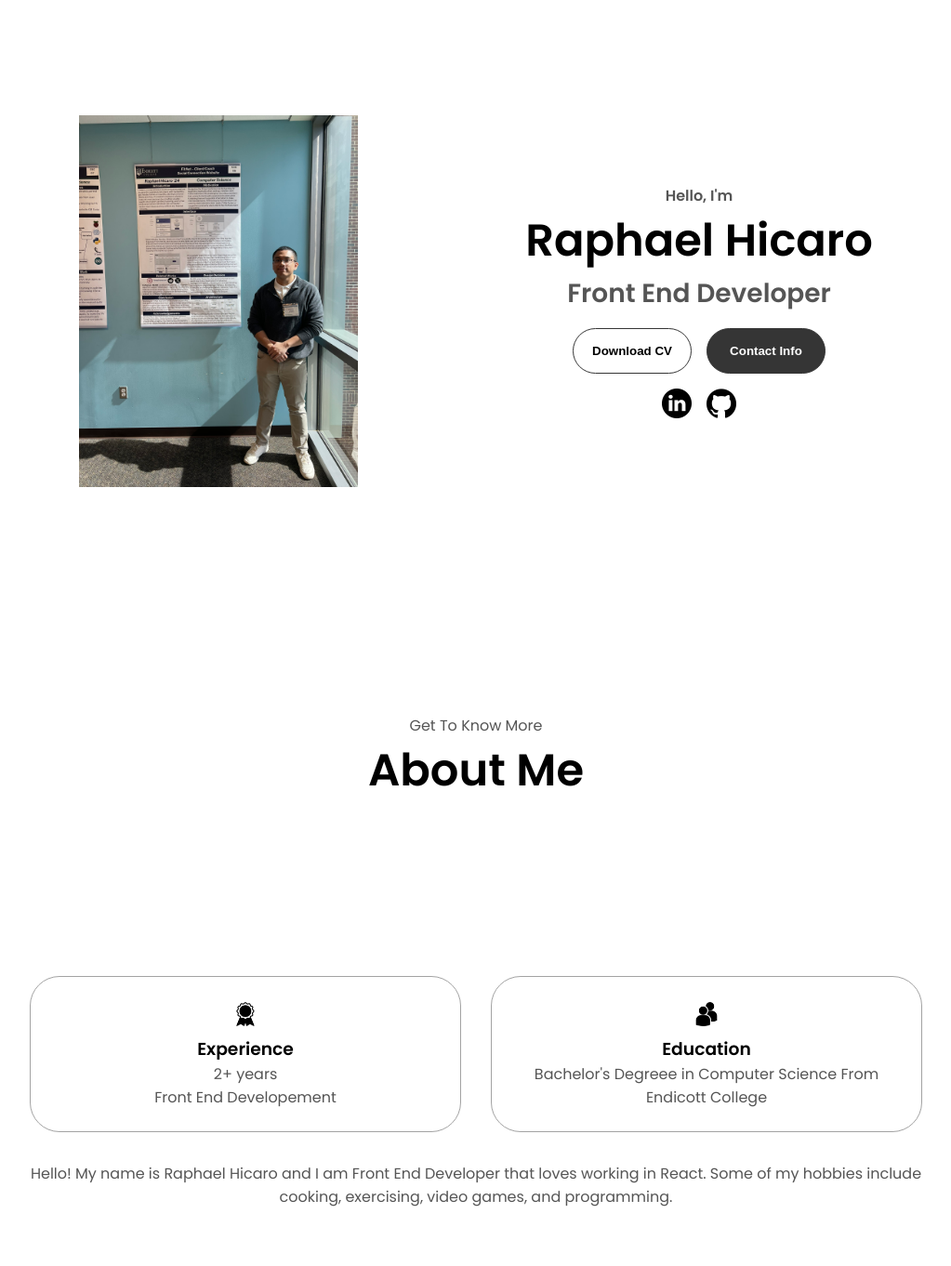
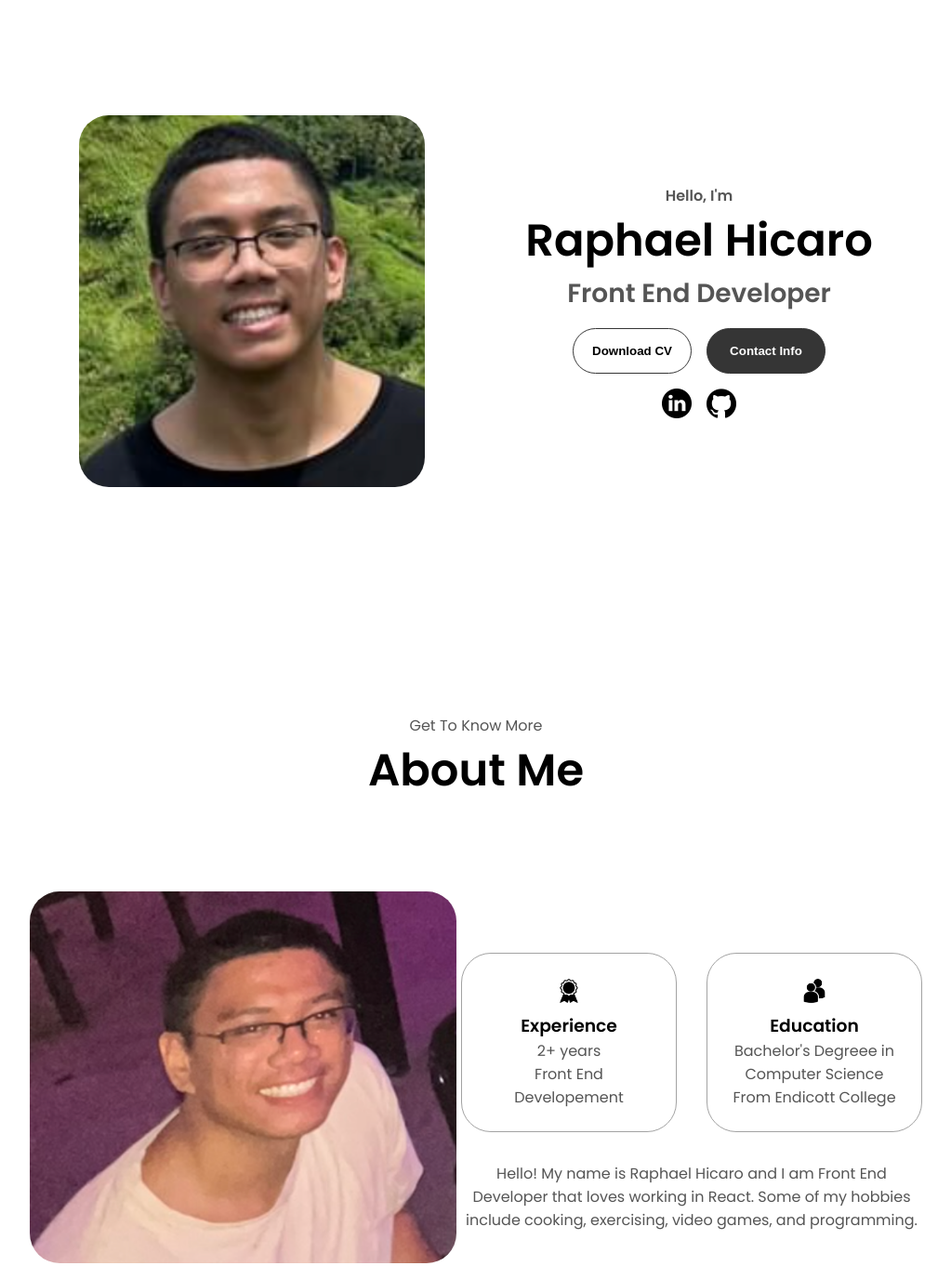
Before and after one commit to rhicaro/portfolioV1, a plain HTML site: page index.html in a window 1280 px wide. Shown: the part 160-1522 px from the top of the page at 93% size, without its empty margins (128-1151 px from the left). Drawn offline with Linux system fonts and the light colour scheme.

Commit message:
Changed around some parts and adjusted Resume

```diff
--- a/index.html
+++ b/index.html
@@ -40,7 +40,7 @@
 
         <section id="profile">
             <div class="section_pic-container">
-                <img src="./assets/profile-pic.png" alt="Raphael Hicaro profile picture">
+                <img src="./assets/profile-pic2.png" alt="Raphael Hicaro profile picture" class="about-pic">
             </div>
             <div class="section_text">
                 <p class="section_text_p1">Hello, I'm</p>
@@ -77,12 +77,12 @@
             <p class="section_text_p1">Get To Know More</p>
             <h1 class="title">About Me</h1>
             <div class="section-container">
-                <!-- <div class="section_pic-container">
+                <div class="section_pic-container">
                     <img
-                        src="./assets/about-pic.png"
+                        src="./assets/about-pic2.png"
                         alt="profile picture"
                         class="about-pic">
-                </div> -->
+                </div>
                 <div class="about-details-container">
                     <div class="about-containers">
                         <div class="details-container">
```
Also changed, not shown: assets/about-pic2.png (added), assets/profile-pic-2.png (deleted), assets/profile-pic2.png (added), 3 other files.
